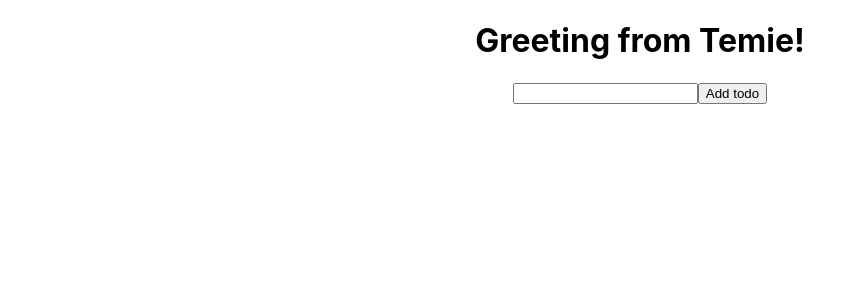
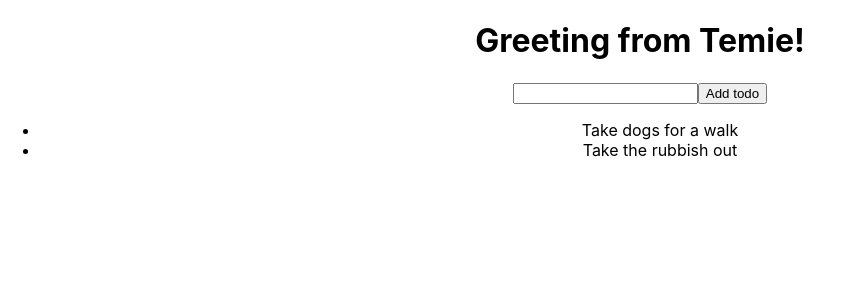
Before and after one commit to temesghentekeste/todo-app-react, a React (Create React App) app: page / in a window 1280 px wide. Shown: the top 300 px of the page, without its empty margins (0-842 px from the left). Built offline with nearby package versions, Linux system fonts and the light colour scheme.

Commit message:
Add basic list items

```diff
--- a/src/App.js
+++ b/src/App.js
@@ -5,6 +5,10 @@ function App() {
       <h1>Greeting from Temie!</h1>
       <input/>
       <button>Add todo</button>
+      <ul>
+        <li>Take dogs for a walk</li>
+        <li>Take the rubbish out</li>
+      </ul>
     </div>
   );
 }
```
